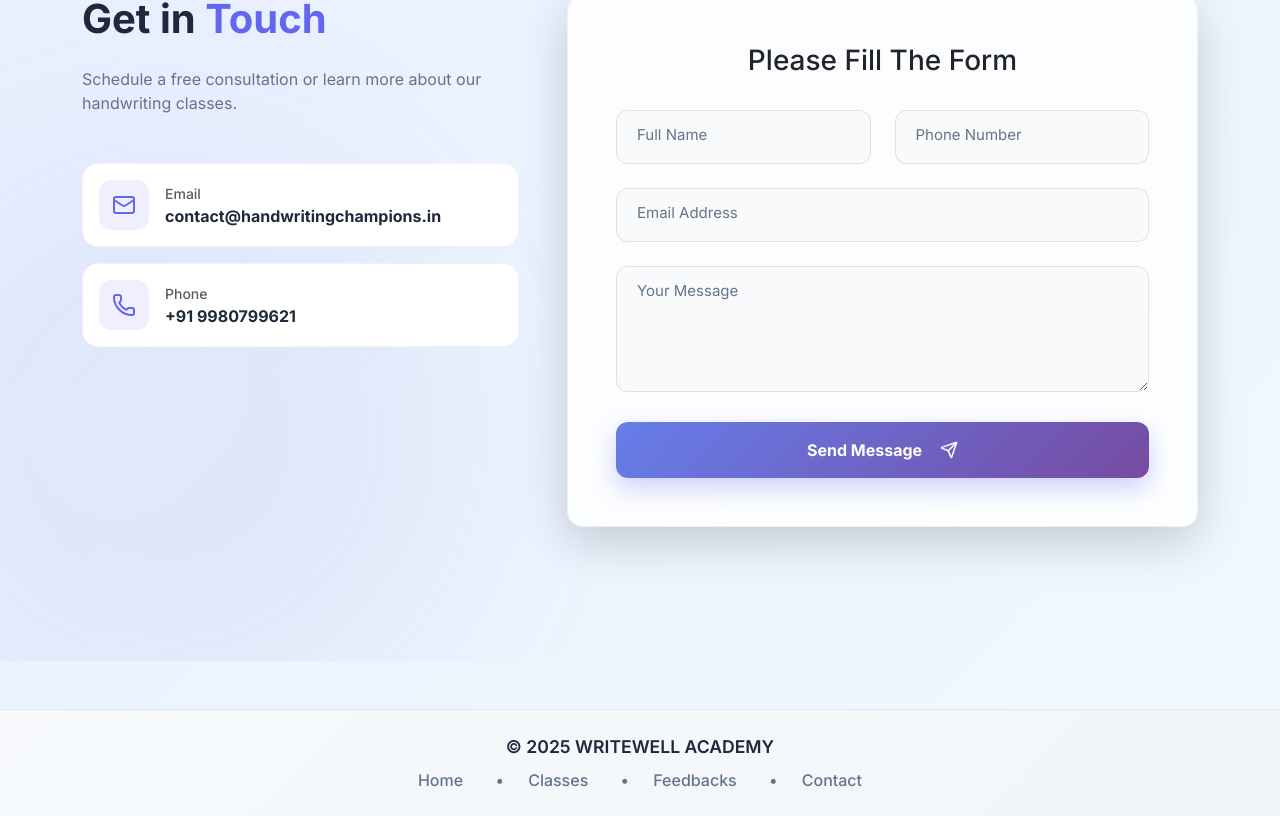
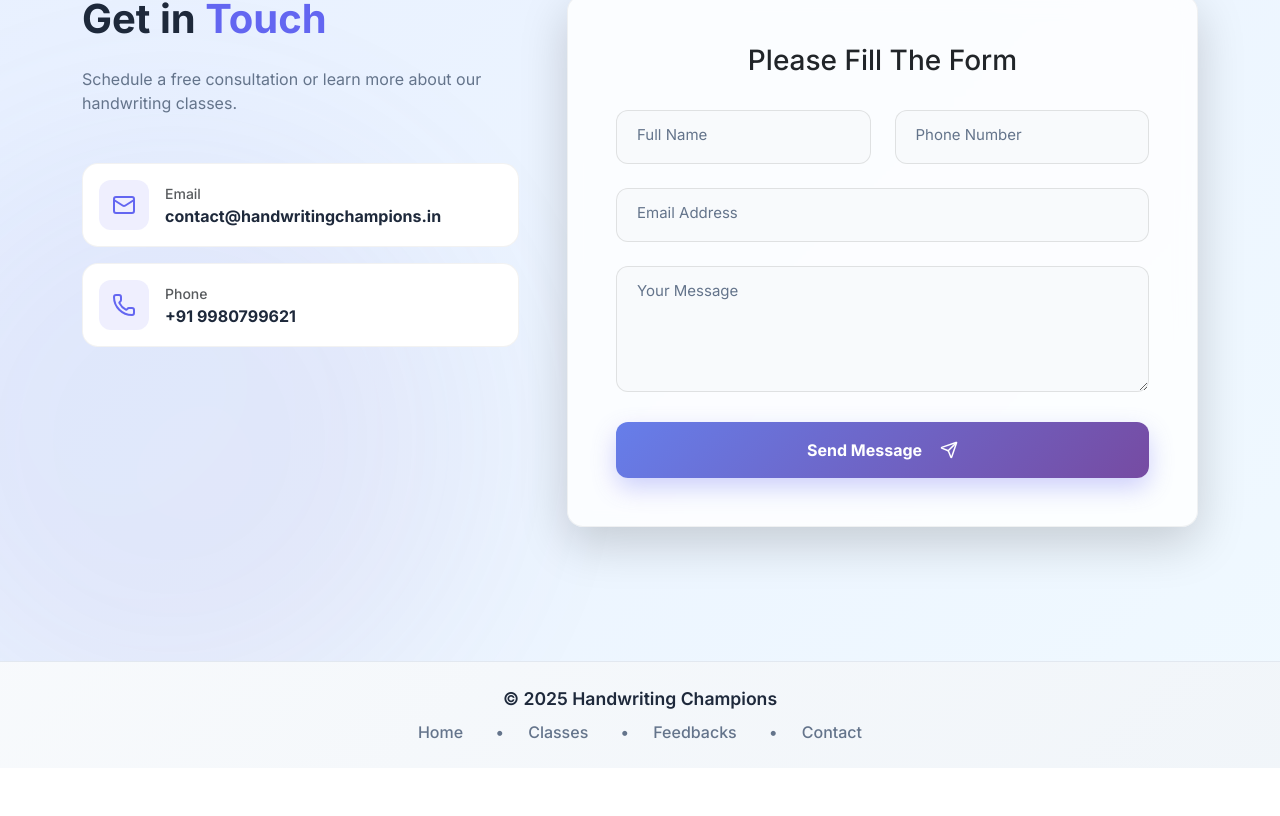
Before and after one commit to Deven4251/WRITEWELL-ACADEMY, a React (Vite) app in the folder Writewell Academy/: page / in a window 1280 px wide. Shown: the part 4242-5058 px from the top of the page. After the commit the page ends 5010 px from the top, so only its background shows below. Built offline with nearby package versions, Linux system fonts and the light colour scheme; no server answers.

Commit message:
whatsapp feature

```diff
--- a/Writewell Academy/package.json
+++ b/Writewell Academy/package.json
@@ -7,7 +7,8 @@
     "dev": "vite",
     "build": "vite build",
     "lint": "eslint .",
-    "preview": "vite preview"
+    "preview": "vite preview",
+    "start": "npm run dev"
   },
   "dependencies": {
     "axios": "^1.13.2",
--- a/Writewell Academy/src/App.jsx
+++ b/Writewell Academy/src/App.jsx
@@ -8,10 +8,6 @@ import Testimonials from "./pages/Testimonials"
 function App() {
   return (
     <div className="main-container">
-      {/* 1. Navbar stays at the top */}
-      {/* <Navbar /> */}
-
-      {/* 2. All pages are now sections on one page */}
       <section id="home">
         <Home />
       </section>
--- a/Writewell Academy/src/components/Footer.jsx
+++ b/Writewell Academy/src/components/Footer.jsx
@@ -7,8 +7,8 @@ const Footer = () => {
     const colors = getThemeColors(theme);
 
     return (
-        <footer
-            className="footer-component py-4 mt-5"
+        <div
+            className="footer-component py-4"
             data-theme={theme}
             style={{
                 borderTop: `1px solid ${colors.border}`,
@@ -24,7 +24,7 @@ const Footer = () => {
                     color: colors.textDark,
                     fontSize: '1.1rem'
                 }}>
-                    © {new Date().getFullYear()} WRITEWELL ACADEMY
+                    © {new Date().getFullYear()} Handwriting Champions
                 </p>
 
                 <ul className="list-inline mb-0">
@@ -45,7 +45,7 @@ const Footer = () => {
                     </li>
                 </ul>
             </div>
-        </footer>
+        </div>
     );
 };
 
--- a/Writewell Academy/src/components/WhatsappButton.jsx
+++ b/Writewell Academy/src/components/WhatsappButton.jsx
@@ -6,7 +6,7 @@ import { getThemeColors } from "../theme/colors";
 import { useEffect, useState } from "react";
 
 const FloatingWhatsAppButton = ({
-    phone = "916386024257",
+    phone = "919980799621",
     message = "Hello handwriting-champions Team, I would like to schedule a free consultation for your handwriting classes program.",
 }) => {
     const { theme } = useTheme();
--- a/Writewell Academy/src/pages/Contact.jsx
+++ b/Writewell Academy/src/pages/Contact.jsx
@@ -225,7 +225,7 @@ const Contact = () => {
             </div>
         </section>
         <Footer />
-           </>
+    </>
     );
 };
 
```
